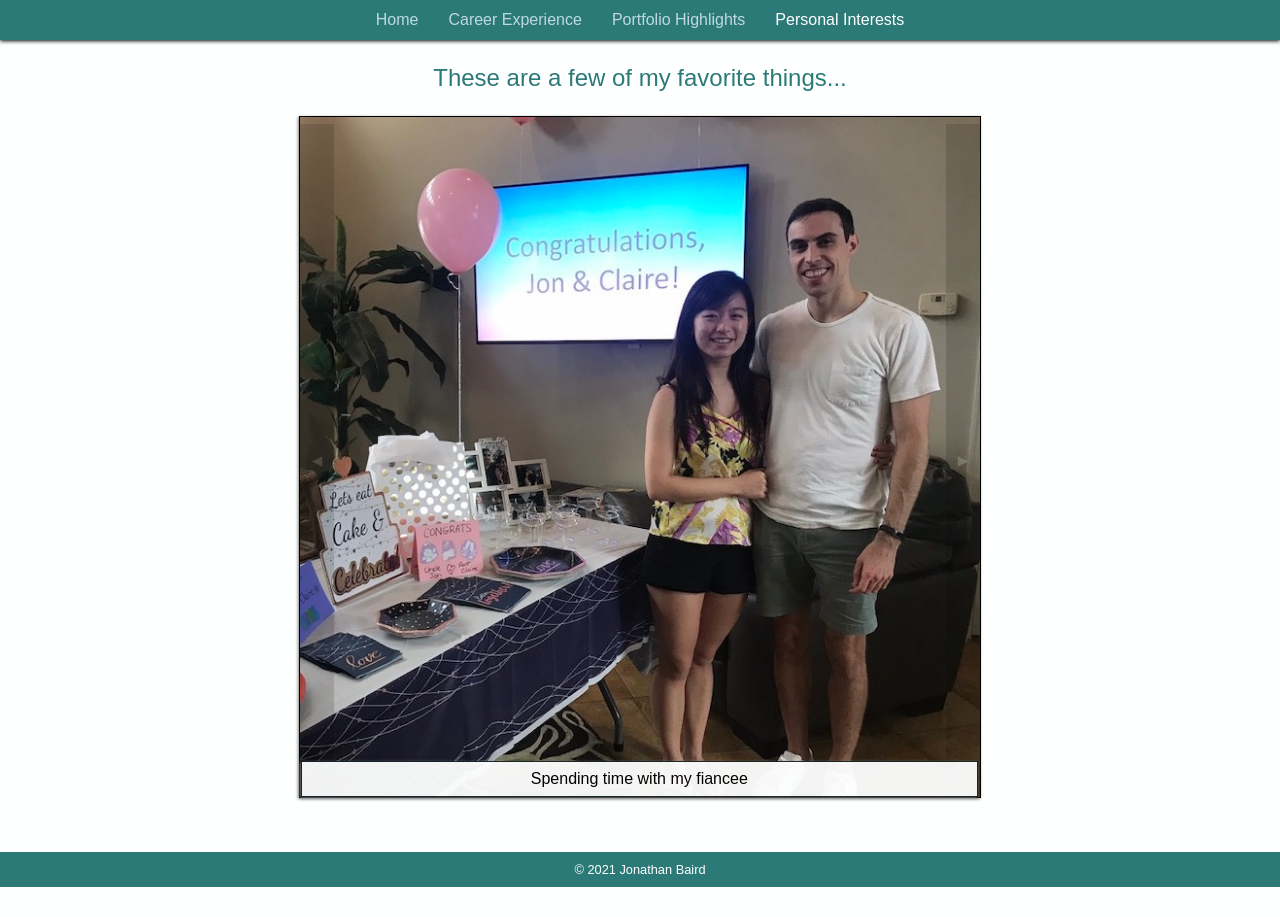
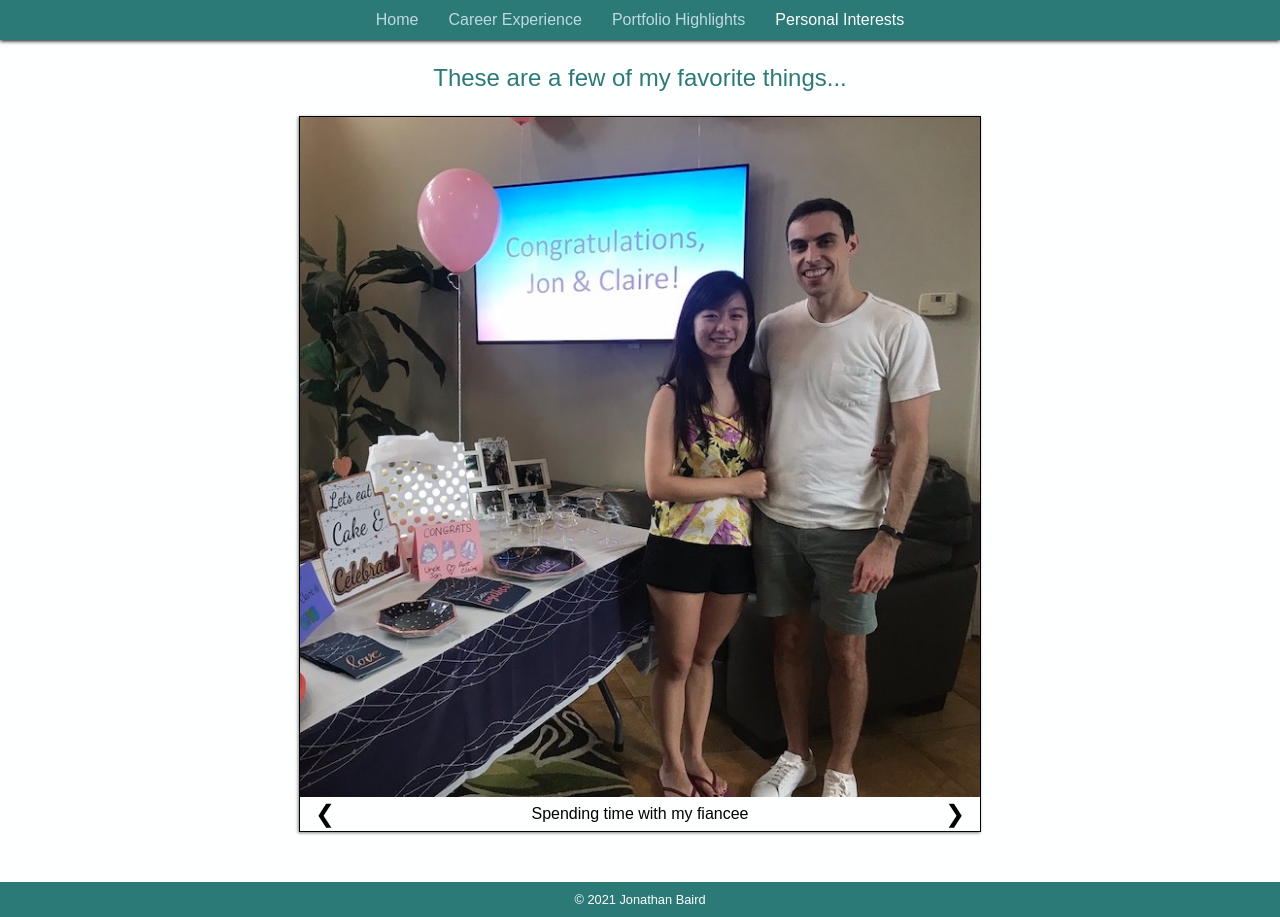
Before and after one commit to jbaird29/about-me, a plain HTML site: page personal.html in a window 1280 px wide. Before the commit the page ends 887 px from the top, so only its background shows below. Drawn offline with Linux system fonts and the light colour scheme; a web font is replaced by a local one.

Commit message:
update caption styling

```diff
--- a/CSS/personal.css
+++ b/CSS/personal.css
@@ -14,41 +14,34 @@
     display: block;
 }
 
-.slideshow-caption-container {
-    z-index: 2;
-    position: absolute;
-    bottom: 0px;
-    width: 99.8%;
+.slideshow-overlay-container {
+    display: flex;
+    flex-direction: row;
+    justify-content: space-between;
+    position: block;
+    width: 100%;
+    background-color: #feffff;
 }
 .slideshow-caption {
     color: black;
     display: none;
-    margin: auto;
-    background-color: #feffff;
-    opacity: 0.95;
-    border: 1px solid #17252a;
-    box-shadow: -1px 1px 3px grey;
-    padding: 8px 0;
-    width: 99.8%;
+    flex: 1 1 300px;
+    padding: 0;
+    margin: 8px 0;
 }
-
 .slideshow-caption-active {
     display: inline-block;
 }
-
 .direction-btn {
-    position: absolute;
-    z-index: 1;
-    height: 99%;
-    bottom: 0;
-    border: 0;
-    background-color: black;
-    color: white;
-    opacity: 0.13;
-    padding: 0 12px;
+    font-size: 24px;
+    color: black;
+    flex: 0 0 50px;
+    padding: 0;
+    border: none;
+    background-color: transparent;
 }
 .direction-btn:hover {
-    opacity: 0.6;
+    background-color: lightgray;
 }
 
 #previous-btn {
--- a/personal.html
+++ b/personal.html
@@ -26,17 +26,6 @@
         <main>
             <h2>These are a few of my favorite things...</h2>
             <div id="slideshow-container">
-                <div class="slideshow-caption-container">
-                    <p class="slideshow-caption slideshow-caption-active">Rooting for Philadelphia sports teams</p>
-                    <p class="slideshow-caption">Spending time with my fiancee</p>
-                    <p class="slideshow-caption">Playing (especially winning at) board games!</p>
-                    <p class="slideshow-caption">Listening to music and attending concerts</p>
-                    <p class="slideshow-caption">Exploring nature</p>
-                    <p class="slideshow-caption">Exploring cities</p>
-                    <p class="slideshow-caption">Playing with my cat - Goose</p>
-                    <p class="slideshow-caption">Traveling to new countries</p>
-                    <p class="slideshow-caption">Eating at new restaurants</p>
-                </div>
                 <img class="slideshow-pic slideshow-pic-active" src="images/personal/philly-sports.jpeg" alt="Philly Sports" />
                 <img class="slideshow-pic" src="images/personal/fiancee.jpeg" alt="Fiancee" />
                 <img class="slideshow-pic" src="images/personal/board-games.jpeg" alt="Board Games" />
@@ -46,8 +35,21 @@
                 <img class="slideshow-pic" src="images/personal/goose.jpeg" alt="My Cat (Goose)" />
                 <img class="slideshow-pic" src="images/personal/traveling.jpeg" alt="Traveling" />
                 <img class="slideshow-pic" src="images/personal/restaurants.jpeg" alt="Restaurants" />
-                <button class="direction-btn" id="previous-btn">&#9664;</button>
-                <button class="direction-btn" id="next-btn">&#9654;</button>
+                <div class="slideshow-overlay-container">
+                    <button class="direction-btn" id="previous-btn">&#10094;</button>
+                    <div class="slideshow-caption-container">
+                        <p class="slideshow-caption slideshow-caption-active">Rooting for Philadelphia sports teams</p>
+                        <p class="slideshow-caption">Spending time with my fiancee</p>
+                        <p class="slideshow-caption">Playing (especially winning at) board games!</p>
+                        <p class="slideshow-caption">Listening to music and attending concerts</p>
+                        <p class="slideshow-caption">Exploring nature</p>
+                        <p class="slideshow-caption">Exploring cities</p>
+                        <p class="slideshow-caption">Playing with my cat - Goose</p>
+                        <p class="slideshow-caption">Traveling to new countries</p>
+                        <p class="slideshow-caption">Eating at new restaurants</p>
+                    </div>
+                    <button class="direction-btn" id="next-btn">&#10095;</button>
+                </div>
             </div>
         </main>
 
```
